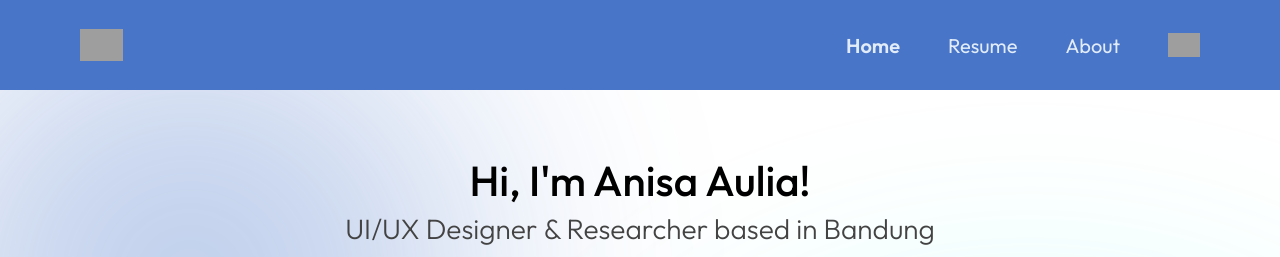
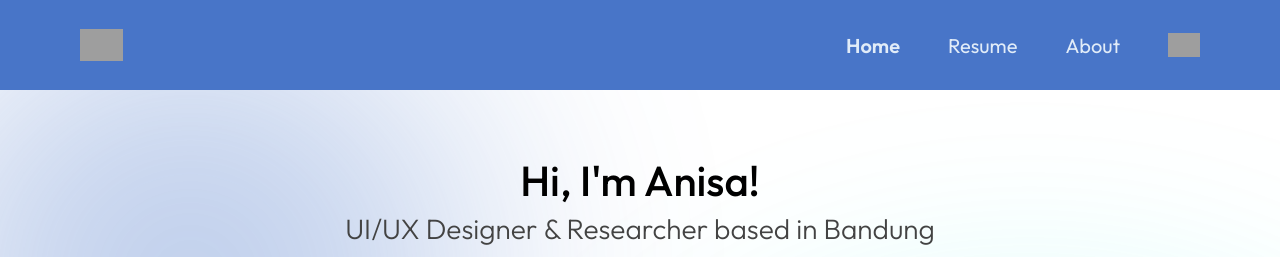
Before and after one commit to anisaalhaqi/portfolio, a Next.js app: page / in a window 1280 px wide. Shown: the top 257 px of the page. Built offline with nearby package versions, Linux system fonts and the light colour scheme; grey boxes are pictures that could not be loaded; a web font is replaced by a local one.

Commit message:
style: update nama lagi

```diff
--- a/src/app/page.tsx
+++ b/src/app/page.tsx
@@ -6,8 +6,7 @@ const caseStudies = [
   {
     tag: "1st Winner",
     title: "Web Redesign Ciputra Online University",
-    description:
-      "Universitas Ciputra Online’s platform is the primary gateway for prospective students. However, the original site suffered from a cluttered information hierarchy and a complex enrollment flow that led to high user drop-off rates.",
+    description: "Universitas Ciputra Online’s platform is the primary gateway for prospective students. However, the original site suffered from a cluttered information hierarchy and a complex enrollment flow that led to high user drop-off rates.",
     bgColor: "#FFE5D4",
     imageSrc: "/portfolio/icons/redesign-uc.png",
     link: "/case-study/ciputra",
@@ -16,8 +15,7 @@ const caseStudies = [
   {
     tag: "1st Runner Up",
     title: "Titipin",
-    description:
-      'A mobile platform designed to streamline campus dining by integrating real-time canteen status, menu management, and a gamified "Spin Wheel" to eliminate decision fatigue. It facilitates a secure peer-to-peer delivery ecosystem within the ITB Ganesha community.',
+    description: "A mobile platform designed to streamline campus dining by integrating real-time canteen status, menu management, and a gamified \"Spin Wheel\" to eliminate decision fatigue. It facilitates a secure peer-to-peer delivery ecosystem within the ITB Ganesha community.",
     bgColor: "#D7FFE9",
     imageSrc: "/portfolio/icons/titipin.png",
     link: "/case-study/titipin",
@@ -26,8 +24,7 @@ const caseStudies = [
   {
     tag: "Submitted",
     title: "Temu.in",
-    description:
-      "An SSO ITB-verified marketplace that leverages AI Auto-Listing and Price Suggestion to simplify the reselling of second-hand academic goods. The platform strategically aligns with SDG 12 to promote responsible consumption and reduce user skepticism.",
+    description: "An SSO ITB-verified marketplace that leverages AI Auto-Listing and Price Suggestion to simplify the reselling of second-hand academic goods. The platform strategically aligns with SDG 12 to promote responsible consumption and reduce user skepticism.",
     bgColor: "#C5FFF7",
     imageSrc: "/portfolio/icons/temuin.png",
     link: "/case-study/temuin",
@@ -41,14 +38,11 @@ export default function Home() {
       <section className={styles.hero}>
         <div className={styles.heroContent}>
           <div className={styles.heroTitles}>
-            <h1 className={styles.name}>Hi, I'm Anisa Aulia!</h1>
-            <p className={styles.role}>
-              UI/UX Designer & Researcher based in Bandung
-            </p>
+            <h1 className={styles.name}>Hi, I'm Anisa!</h1>
+            <p className={styles.role}>UI/UX Designer & Researcher based in Bandung</p>
           </div>
           <p className={styles.statement}>
-            I bridge the gap between complex system logic and human-centered
-            design through data-driven research and strategic analysis.
+            I bridge the gap between complex system logic and human-centered design through data-driven research and strategic analysis.
           </p>
           <a
             href="https://docs.google.com/document/d/1J8dM-wM57rX83Nr7v8cixy-GKkJYClgmzU_zProBTdc/edit?usp=sharing"
```
Also changed, not shown: package.json (+4 -4 lines), 1 other file (tests, documents, lock files or other folders).
